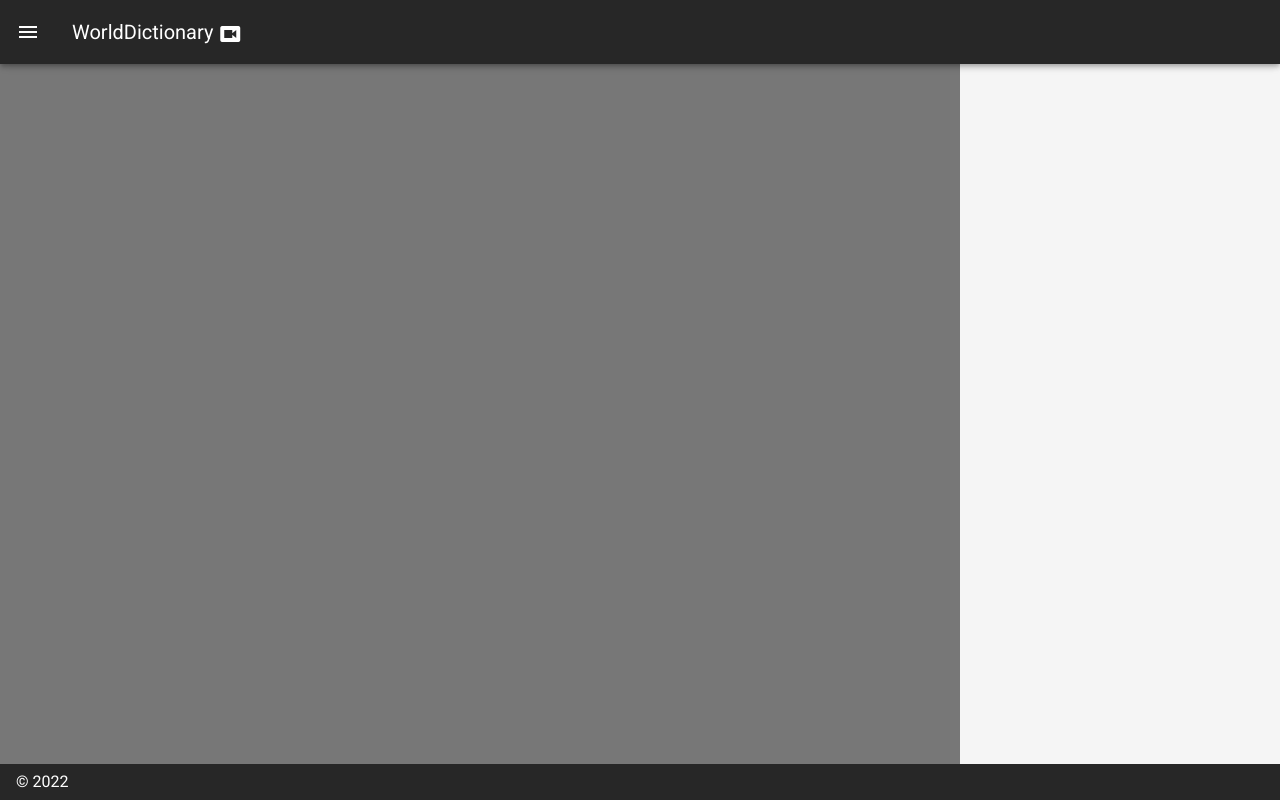
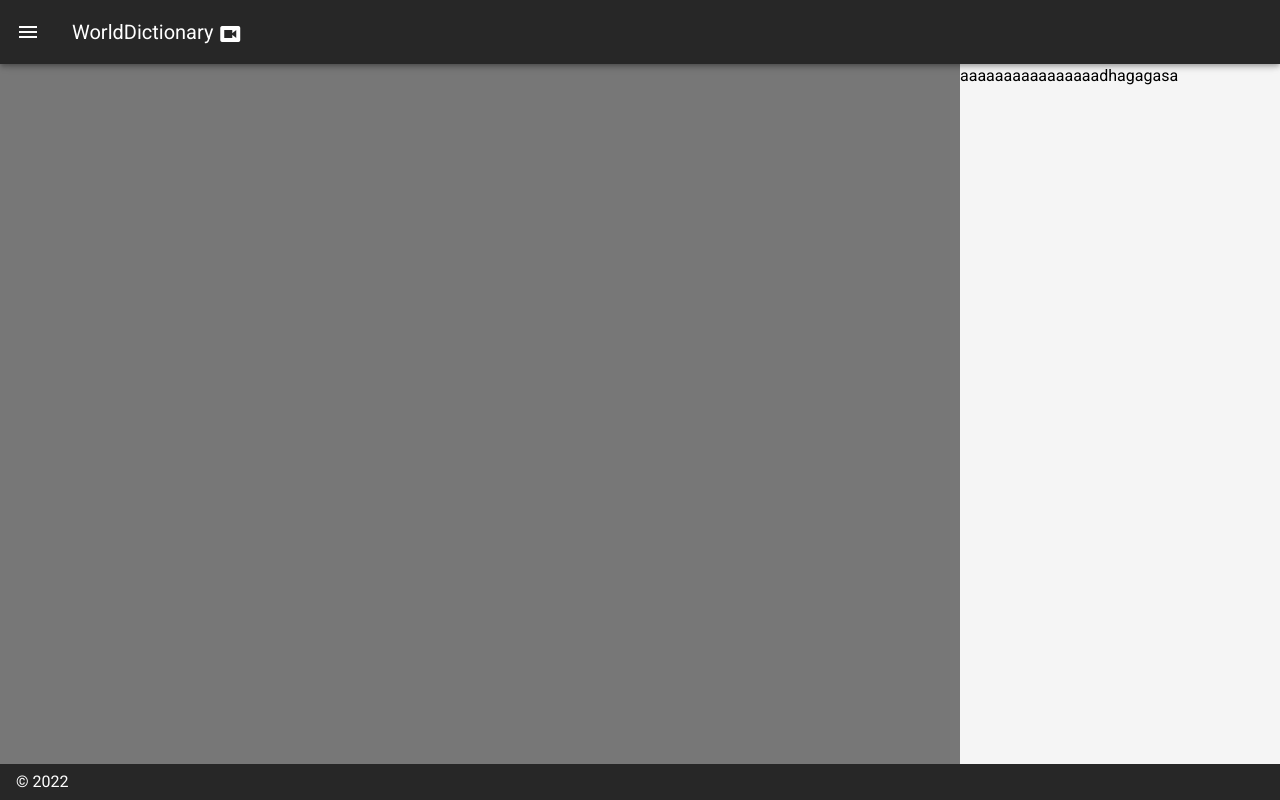
Before and after one commit to lariat2525/OriginalSite, a Nuxt app: page / in a window 1280 px wide. Built offline with nearby package versions, Linux system fonts and the light colour scheme.

Commit message:
コンポねとつながった

```diff
--- a/components/Body/Countryvar.vue
+++ b/components/Body/CountryBar.vue
@@ -1,6 +1,5 @@
 <template>
-    <div>aaaaaaaaaaaaaaaaa</div>
+  <div>aaaaaaaaaaaaaaaadhagagasa</div>
 </template>
 <script>
-
 </script>
--- a/pages/index.vue
+++ b/pages/index.vue
@@ -2,20 +2,27 @@
 <body>
   <div class="content">
     <div class="world_map"></div>
-    <div class="country_table"></div>
+    <div class="country_table">
+      <CountryBar />
+    </div>
   </div>
 </body>
 </template>
 
 <script>
+import CountryBar from "~/components/Body/CountryBar";
+console.log(CountryBar);
 export default {
-  name: "IndexPage"
+  components: {
+    CountryBar
+  }
 };
 </script>
 <style lang="scss" scoped>
 .content {
   display: flex;
   height: 100%;
+  color: black;
   .world_map {
     width: 75%;
     background: #777;
```
